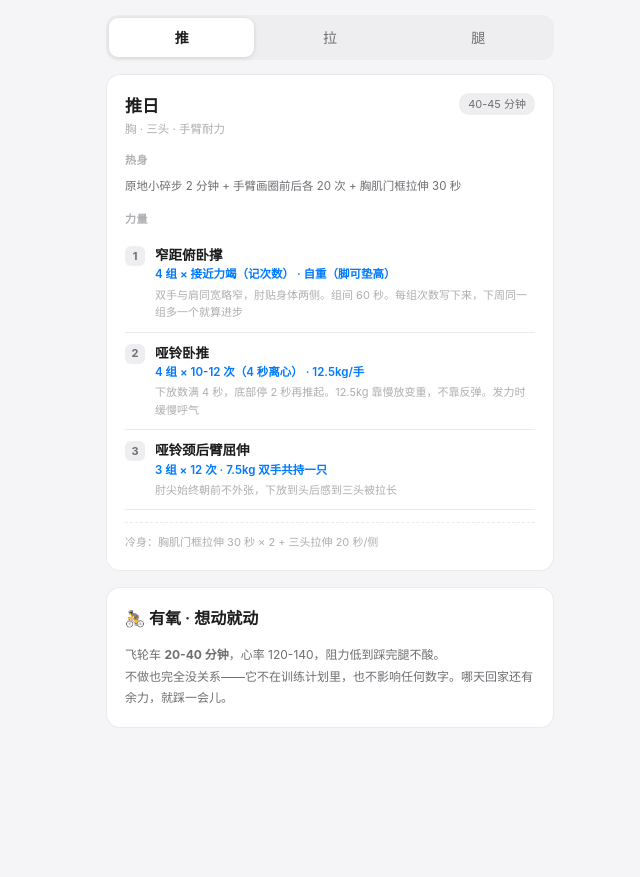
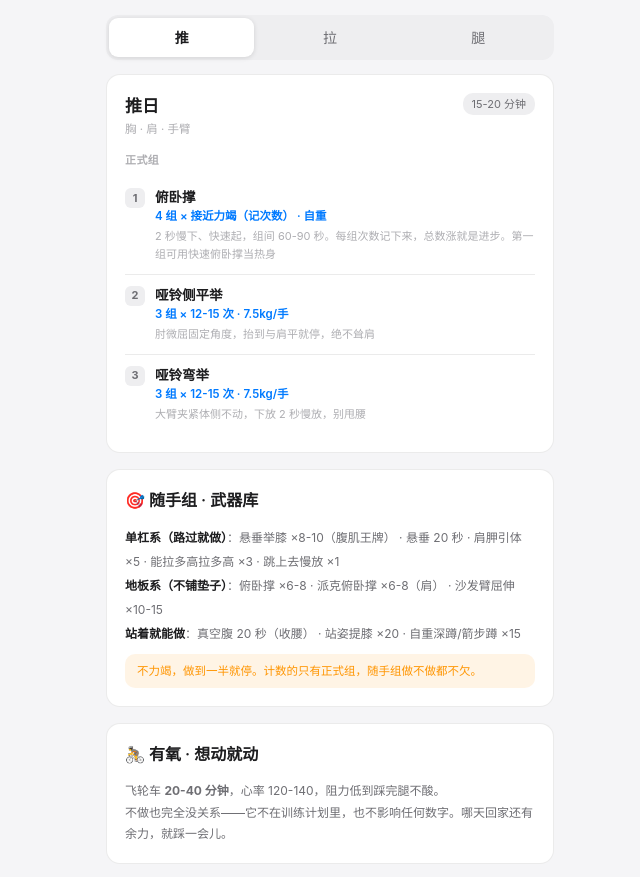
Before and after one commit to Leedarby33/wb, a plain HTML site: page dashboard.html in a window 1280 px wide. Shown: the part 843-1720 px from the top of the page, without its empty margins (310-950 px from the left). Before the commit the page ends 1667 px from the top, so only its background shows below. Drawn offline with Linux system fonts and the light colour scheme.

Commit message:
训练页改自重正式组：推(俯卧撑4组记次数+侧平举+弯举)/拉(引体组合+划船)/腿(分腿蹲+单腿硬拉)，删除卧推、高脚杯深蹲、热身冷身区块；新增随手组武器库(单杠系/地板系/站姿腹肌)

```diff
--- a/dashboard.html
+++ b/dashboard.html
@@ -135,6 +135,15 @@ details.entry>summary .hint{font-size:11px;font-weight:400;color:var(--text-3);m
     <div id="goalCard"></div>
     <div id="entryArea"></div>
     <div id="planArea"></div>
+    <div class="card">
+      <div class="card-title">🎯 随手组 · 武器库</div>
+      <div style="font-size:12px;color:var(--text-2);line-height:2">
+        <b style="color:var(--text)">单杠系（路过就做）</b>：悬垂举膝 ×8-10（腹肌王牌） · 悬垂 20 秒 · 肩胛引体 ×5 · 能拉多高拉多高 ×3 · 跳上去慢放 ×1<br>
+        <b style="color:var(--text)">地板系（不铺垫子）</b>：俯卧撑 ×6-8 · 派克俯卧撑 ×6-8（肩） · 沙发臂屈伸 ×10-15<br>
+        <b style="color:var(--text)">站着就能做</b>：真空腹 20 秒（收腰） · 站姿提膝 ×20 · 自重深蹲/箭步蹲 ×15
+      </div>
+      <div style="margin-top:8px;padding:8px 12px;background:rgba(255,149,0,.1);border-radius:10px;font-size:11.5px;color:var(--orange);line-height:1.6">不力竭，做到一半就停。计数的只有正式组，随手组做不做都不欠。</div>
+    </div>
     <div class="card">
       <div class="card-title">🚴 有氧 · 想动就动</div>
       <div style="font-size:12px;color:var(--text-2);line-height:1.8">
@@ -742,36 +751,26 @@ const RATE_START={date:'2026-06-07',w:87.8};
 
 const PLAN=[
   {
-    name:'推',focus:'胸 · 三头 · 手臂耐力',dur:'40-45 分钟',
-    warm:'原地小碎步 2 分钟 + 手臂画圈前后各 20 次 + 胸肌门框拉伸 30 秒',
+    name:'推',focus:'胸 · 肩 · 手臂',dur:'15-20 分钟',
     main:[
-      {n:'窄距俯卧撑',s:'4 组 × 接近力竭（记次数）',w:'自重（脚可垫高）',t:'双手与肩同宽略窄，肘贴身体两侧。组间 60 秒。每组次数写下来，下周同一组多一个就算进步'},
-      {n:'哑铃卧推',s:'4 组 × 10-12 次（4 秒离心）',w:'12.5kg/手',t:'下放数满 4 秒，底部停 2 秒再推起。12.5kg 靠慢放变重，不靠反弹。发力时缓慢呼气'},
-      {n:'哑铃颈后臂屈伸',s:'3 组 × 12 次',w:'7.5kg 双手共持一只',t:'肘尖始终朝前不外张，下放到头后感到三头被拉长'}
-    ],
-    cd:'胸肌门框拉伸 30 秒 × 2 + 三头拉伸 20 秒/侧'
+      {n:'俯卧撑',s:'4 组 × 接近力竭（记次数）',w:'自重',t:'2 秒慢下、快速起，组间 60-90 秒。每组次数记下来，总数涨就是进步。第一组可用快速俯卧撑当热身'},
+      {n:'哑铃侧平举',s:'3 组 × 12-15 次',w:'7.5kg/手',t:'肘微屈固定角度，抬到与肩平就停，绝不耸肩'},
+      {n:'哑铃弯举',s:'3 组 × 12-15 次',w:'7.5kg/手',t:'大臂夹紧体侧不动，下放 2 秒慢放，别甩腰'}
+    ]
   },
   {
-    name:'拉',focus:'背 · 二头 · 肩中后束',dur:'40-45 分钟',
-    warm:'原地小碎步 2 分钟 + 手臂画圈前后各 20 次 + 弹力带肩胛后缩 15 次',
+    name:'拉',focus:'背 · 引体',dur:'15-20 分钟',
     main:[
-      {n:'单臂哑铃划船',s:'4 组 × 12-15 次',w:'12.5kg',t:'肘往髋部方向拉，动作前先沉肩。发力感优先于重量'},
-      {n:'部分幅度引体 + 离心',s:'3 组 × 5 次',w:'自重',t:'踩凳到顶 → 向下落 1/4 行程 → 主动拉回，做 4 次 → 第 5 次 5 秒慢放到手臂伸直。每 1-2 周加深一档'},
-      {n:'哑铃弯举',s:'3 组 × 12-15 次',w:'7.5kg/手',t:'大臂夹紧体侧不动，只有前臂在转。下放数 2 秒慢放，别靠甩腰借力'},
-      {n:'哑铃侧平举',s:'3 组 × 12-15 次',w:'7.5kg/手',t:'肘微屈固定住角度，抬到与肩平就停，绝不耸肩。是"抬"不是"甩"'},
-      {n:'俯身反向飞鸟',s:'3 组 × 12-15 次',w:'5-7.5kg/手',t:'俯身背放平，双臂向两侧打开、拇指略朝上，后束收 1 秒再放回。圆肩最直接的一招'}
-    ],
-    cd:'背阔肌拉伸 30 秒/侧 + 胸小肌门框拉伸 30 秒/侧'
+      {n:'部分幅度引体 + 离心',s:'3 组 × 5 次',w:'自重（踩凳）',t:'踩凳到顶 → 落 1/4 → 主动拉回 ×4 → 第 5 次 5 秒慢放到手臂伸直。轻松了就加深行程：1/4→1/3→1/2→全程'},
+      {n:'单臂哑铃划船',s:'4 组 × 12-15 次',w:'12.5kg',t:'肘往髋部方向拉，动作前先沉肩'}
+    ]
   },
   {
-    name:'腿',focus:'股四 · 臀 · 后链',dur:'40-45 分钟',
-    warm:'原地小碎步 2 分钟 + 髋关节画圈 10 次/侧 + 踝关节绕圈 10 次/脚',
+    name:'腿',focus:'臀 · 后链',dur:'20-25 分钟',
     main:[
-      {n:'高脚杯深蹲',s:'4 组 × 12 次',w:'12.5kg 哑铃',t:'抱铃在胸口，蹲到底停 2 秒再起，别靠反弹。发力呼气'},
-      {n:'保加利亚分腿蹲',s:'4 组 × 10 次/侧',w:'7.5kg/手（封顶不加）',t:'后脚搭凳，前脚多迈一步，躯干直立。平衡难可扶墙'},
-      {n:'单腿硬拉 · 扶墙版',s:'3 组 × 10 次/侧',w:'7.5kg 单手持',t:'躯干前倾放平、后腿后伸，支撑腿稳、骨盆不歪。大腿后侧酸=到位'}
-    ],
-    cd:'站立腘绳肌拉伸 30 秒/侧 + 髋前侧拉伸 30 秒/侧'
+      {n:'保加利亚分腿蹲',s:'4 组 × 10 次/侧',w:'7.5-12.5kg/手',t:'后脚搭凳，前脚多迈一步，躯干直立。平衡难可扶墙'},
+      {n:'单腿硬拉 · 扶墙版',s:'3 组 × 10 次/侧',w:'7.5-12.5kg 单手持',t:'躯干前倾放平、后腿后伸，骨盆不歪。大腿后侧酸=到位'}
+    ]
   }
 ];
 
@@ -900,9 +899,7 @@ function renderPlan(){
       '<div class="plan-name">'+p.name+'日</div>'+
       '<div class="plan-focus">'+p.focus+'</div>'+
     '</div><div class="plan-dur">'+p.dur+'</div></div>'+
-    '<div class="plan-sec">热身</div>'+
-    '<div style="font-size:11.5px;color:var(--text-2);line-height:1.7">'+p.warm+'</div>'+
-    '<div class="plan-sec">力量</div>';
+    '<div class="plan-sec">正式组</div>';
   p.main.forEach(function(m,i){
     html+='<div class="act-item"><div class="act-idx">'+(i+1)+'</div><div class="act-body">'+
       '<div class="act-name">'+m.n+'</div>'+
@@ -910,7 +907,7 @@ function renderPlan(){
       '<div class="act-tip">'+m.t+'</div>'+
     '</div></div>';
   });
-  html+='<div class="plan-foot">冷身：'+p.cd+'</div></div>';
+  html+='</div>';
   $id('planArea').innerHTML=html;
 }
 
```
